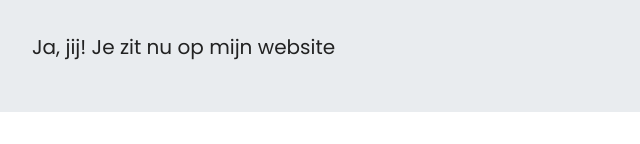
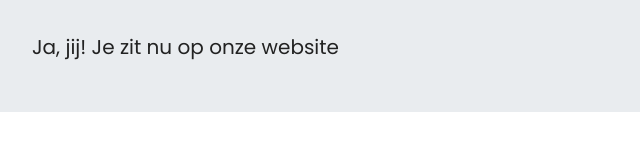
Before and after one commit to 119013/119013.github.io, a plain HTML site: page index.html in a window 1280 px wide. Shown: the part 656-800 px from the top of the page, 0-640 px from the left. Drawn offline with nearby package versions, Linux system fonts and the light colour scheme.

Commit message:
Update index.html

```diff
--- a/index.html
+++ b/index.html
@@ -78,7 +78,7 @@
 		data-aos-duration="1000">
 	<div class="row jumbotron">
 		<div class="col-xs-12 col-sm-12 col-md-9 col-lg-9 col-xl-10">
-			<p class="lead">Ja, jij! Je zit nu op mijn website</p>
+			<p class="lead">Ja, jij! Je zit nu op onze website</p>
 		</div>
 		<div class="col-xs-12 col-sm-12 col-md-3 col-lg-3 col-xl-2">
 			<a href="#"><button type="button" class="btn btn-outline-secondary
```
